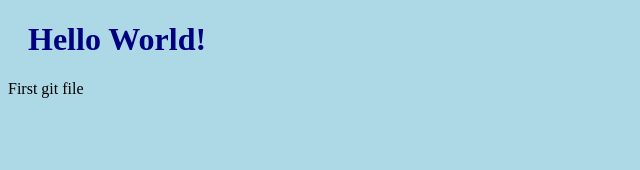
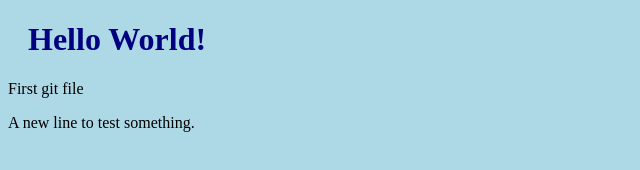
Before and after one commit to Fredwin03/hello-world, a plain HTML site: page index.html in a window 1280 px wide. Shown: the whole page, without its empty margins (0-640 px from the left). Drawn offline with Linux system fonts and the light colour scheme.

Commit message:
index.html is update with a new line

```diff
--- a/index.html
+++ b/index.html
@@ -13,5 +13,6 @@
 <body>
     <h1>Hello World!</h1>
     <p>First git file</p>
+    <p>A new line to test something.</p>
 </body>
 </html>
```
